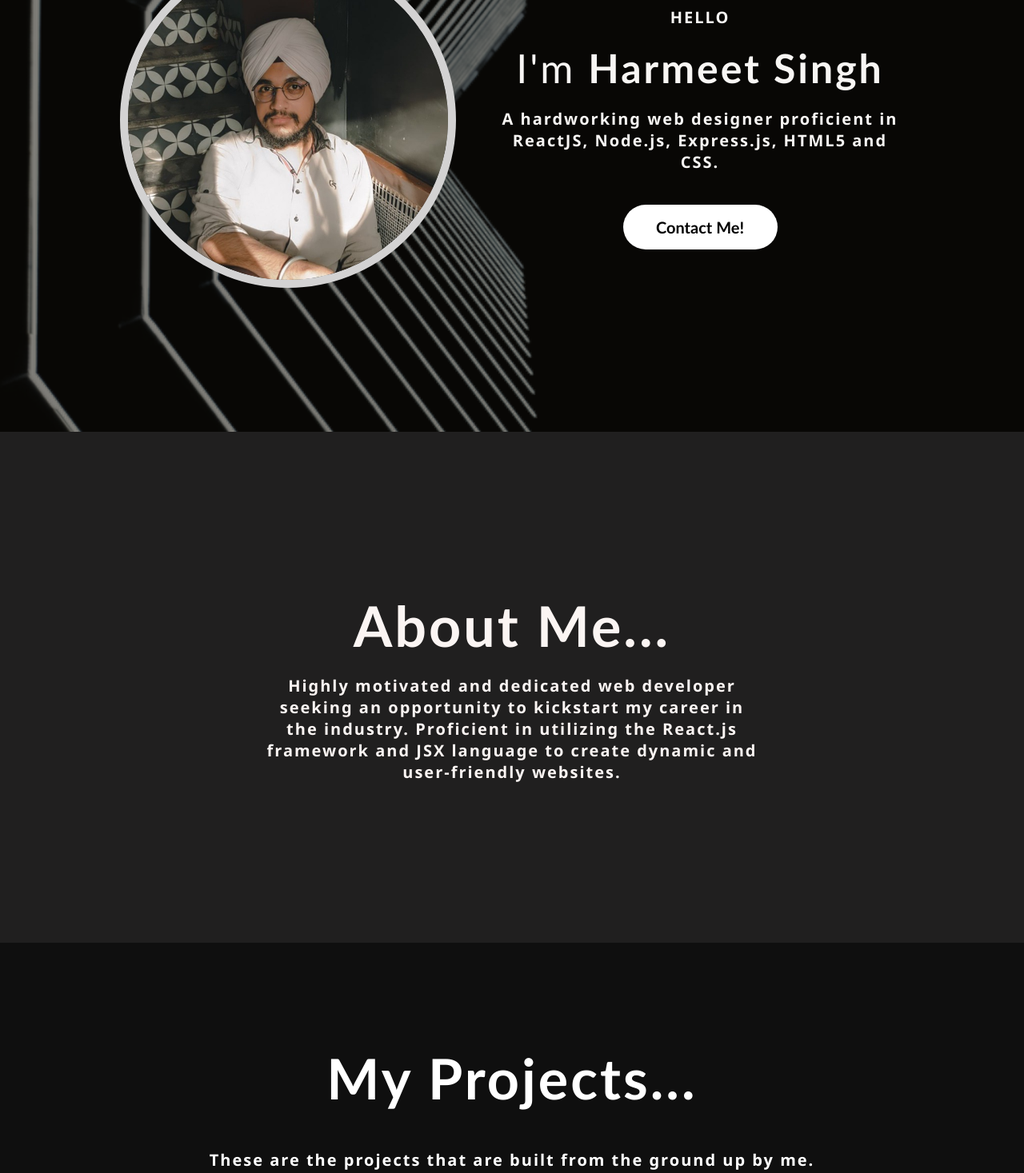
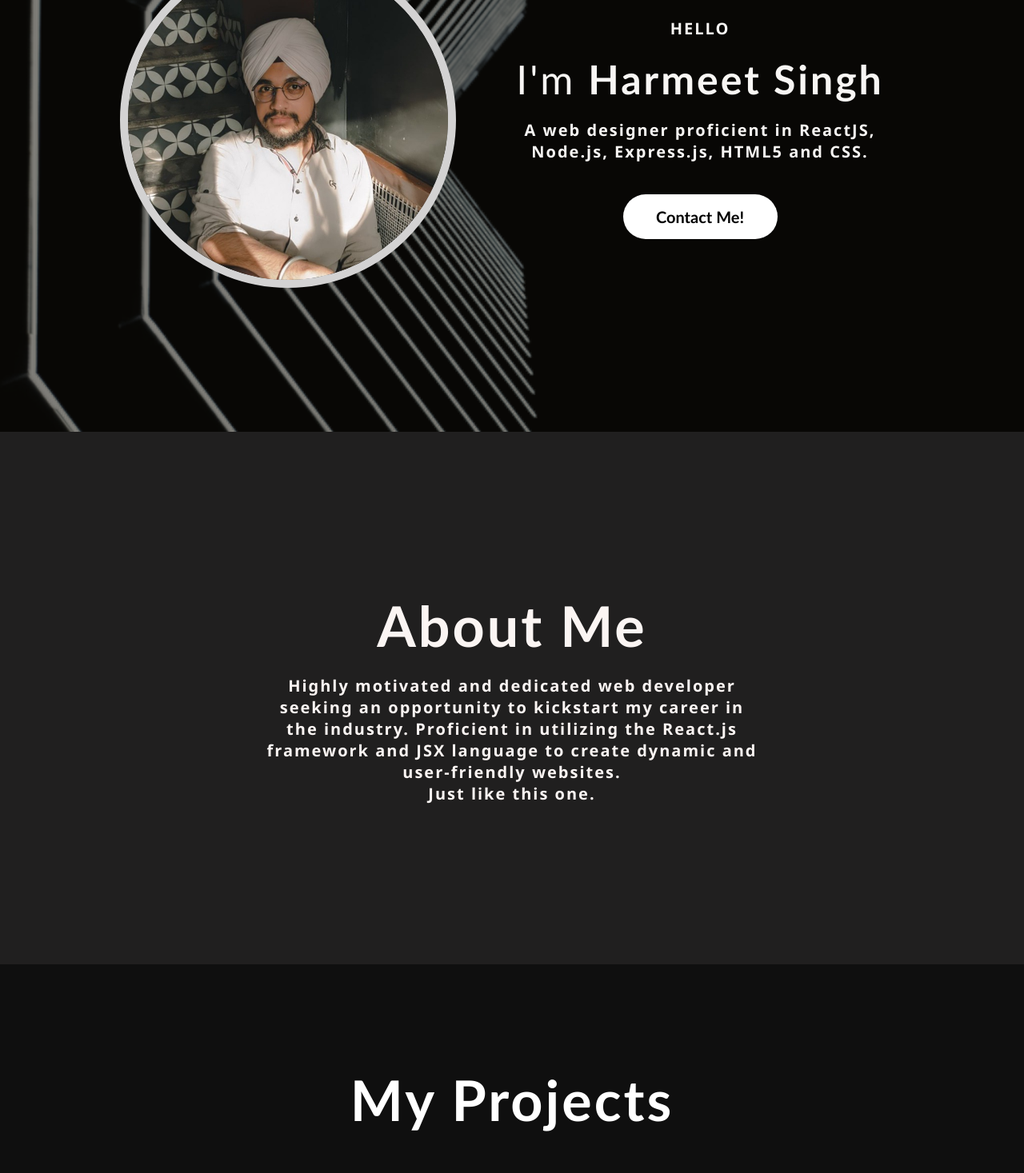
Before and after one commit to harmeet9013/harmeet9013.github.io, a React (Vite) app: page / in a window 1280 px wide. Shown: the part 460-1927 px from the top of the page at 80% size. Built offline with nearby package versions, Linux system fonts and the light colour scheme.

Commit message:
Changed some Text. Because my friend said so.

```diff
--- a/src/App.jsx
+++ b/src/App.jsx
@@ -12,11 +12,11 @@ export default function App() {
     return (
         <div>
             <Heading darkMode={darkMode} setDarkMode={setDarkMode} />
-            <BackgroundIntro darkMode={darkMode} setDarkMode={setDarkMode} />
-            <MoreAboutMe darkMode={darkMode} setDarkMode={setDarkMode} />
-            <Projects darkMode={darkMode} setDarkMode={setDarkMode} />
-            <Hobbies darkMode={darkMode} setDarkMode={setDarkMode} />
-            <Contact darkMode={darkMode} setDarkMode={setDarkMode} />
+            <BackgroundIntro darkMode={darkMode} />
+            <MoreAboutMe darkMode={darkMode} />
+            <Projects darkMode={darkMode} />
+            <Hobbies darkMode={darkMode} />
+            <Contact darkMode={darkMode} />
         </div>
     );
 }
--- a/src/components/BackgroundIntro.jsx
+++ b/src/components/BackgroundIntro.jsx
@@ -1,7 +1,7 @@
 import avatar from "./assets/projects-pics/avatar.jpg";
 import "./css/intro.css";
 
-export default function BackgroundIntro({ darkMode, setDarkMode }) {
+export default function BackgroundIntro({ darkMode }) {
     return (
         <div className={`background-container ${darkMode ? "dark" : "light"}`}>
             <div
@@ -30,8 +30,8 @@ export default function BackgroundIntro({ darkMode, setDarkMode }) {
                             darkMode ? "dark" : "light"
                         }`}
                     >
-                        A hardworking web designer proficient in ReactJS,
-                        Node.js, Express.js, HTML5 and CSS.
+                        A web designer proficient in ReactJS, Node.js,
+                        Express.js, HTML5 and CSS.
                     </p>
                     <a
                         href="#contact"
--- a/src/components/Contact.jsx
+++ b/src/components/Contact.jsx
@@ -2,7 +2,7 @@ import { GitHub, LinkedIn, Instagram } from "@mui/icons-material";
 import "./css/contact.css";
 import { useState } from "react";
 
-export default function Contact({ darkMode, setDarkMode }) {
+export default function Contact({ darkMode }) {
     const links = {
         1: {
             label: "GitHub",
@@ -43,7 +43,7 @@ export default function Contact({ darkMode, setDarkMode }) {
             className={`contact-all-container ${darkMode ? "dark" : "light"}`}
             id="contact"
         >
-            <p className="contactme-text">Contact Me...</p>
+            <p className="contactme-text">Contact Me</p>
             <div className="contact-me-container">
                 <p>
                     Clicking on any buttons from the following will take you to
--- a/src/components/DownloadResume.jsx
+++ b/src/components/DownloadResume.jsx
@@ -10,7 +10,6 @@ export default function DownloadResume({
     showPrompt,
     setShowPrompt,
     darkMode,
-    setDarkMode,
 }) {
     const handleClose = (event) => {
         if (event.target.id === "download") {
@@ -45,7 +44,7 @@ export default function DownloadResume({
                     color: `${darkMode ? "white" : "black"}`,
                 }}
             >
-                Downloading Resume...
+                Downloading Resume
             </DialogTitle>
             <DialogContent
                 className={`dialog ${darkMode ? "dark" : "light"}`}
--- a/src/components/Heading.jsx
+++ b/src/components/Heading.jsx
@@ -186,7 +186,6 @@ export default function Heading({ darkMode, setDarkMode }) {
                             showPrompt={showPrompt}
                             setShowPrompt={setShowPrompt}
                             darkMode={darkMode}
-                            setDarkMode={setDarkMode}
                         />
                     </Dialog>
                 </ul>
--- a/src/components/Hobbies.jsx
+++ b/src/components/Hobbies.jsx
@@ -1,7 +1,7 @@
 import OpenInNewIcon from "@mui/icons-material/OpenInNew";
 import "./css/hobbies.css";
 
-export default function Hobbies({ darkMode, setDarkMode }) {
+export default function Hobbies({ darkMode }) {
     const mySideProjects = {
         VancelMusic: {
             label: "Vancel Music",
@@ -56,9 +56,7 @@ export default function Hobbies({ darkMode, setDarkMode }) {
             id="hobbies"
         >
             <p className="hobbies-heading-text">
-                <strong>My Hobbies...</strong>
-                <br />
-                <i>yes i have them</i>
+                <strong>My Hobbies</strong>
             </p>
             <div className="sideproject-all-container">
                 {renderSideProjects()}
--- a/src/components/MoreAboutMe.jsx
+++ b/src/components/MoreAboutMe.jsx
@@ -1,18 +1,20 @@
 import "./css/aboutme.css";
 
-export default function MoreAboutMe({ darkMode, setDarkMode }) {
+export default function MoreAboutMe({ darkMode }) {
     return (
         <div
             id="aboutMe"
             className={`about-me-container ${darkMode ? "dark" : "light"}`}
         >
             <div className="about-me-text">
-                <h1>About Me...</h1>
+                <h1>About Me</h1>
                 <p>
                     Highly motivated and dedicated web developer seeking an
                     opportunity to kickstart my career in the industry.
                     Proficient in utilizing the React.js framework and JSX
                     language to create dynamic and user-friendly websites.
+                    <br />
+                    Just like this one.
                 </p>
             </div>
         </div>
--- a/src/components/Projects.jsx
+++ b/src/components/Projects.jsx
@@ -3,7 +3,7 @@ import keeperBackground from "./assets/projects-pics/keeper.png";
 import weatherBackground from "./assets/projects-pics/weather.png";
 import "./css/projects.css";
 
-export default function Projects({ darkMode, setDarkMode }) {
+export default function Projects({ darkMode }) {
     const myProjects = {
         simon: {
             label: "SIMON GAME",
@@ -60,7 +60,7 @@ export default function Projects({ darkMode, setDarkMode }) {
             className={`projects-main-container ${darkMode ? "dark" : "light"}`}
             id="projects"
         >
-            <h1 className="myprojects-text">My Projects...</h1>
+            <h1 className="myprojects-text">My Projects</h1>
             <p className="small-desc-projects">
                 These are the projects that are{" "}
                 <strong>built from the ground up by me.</strong>
```
